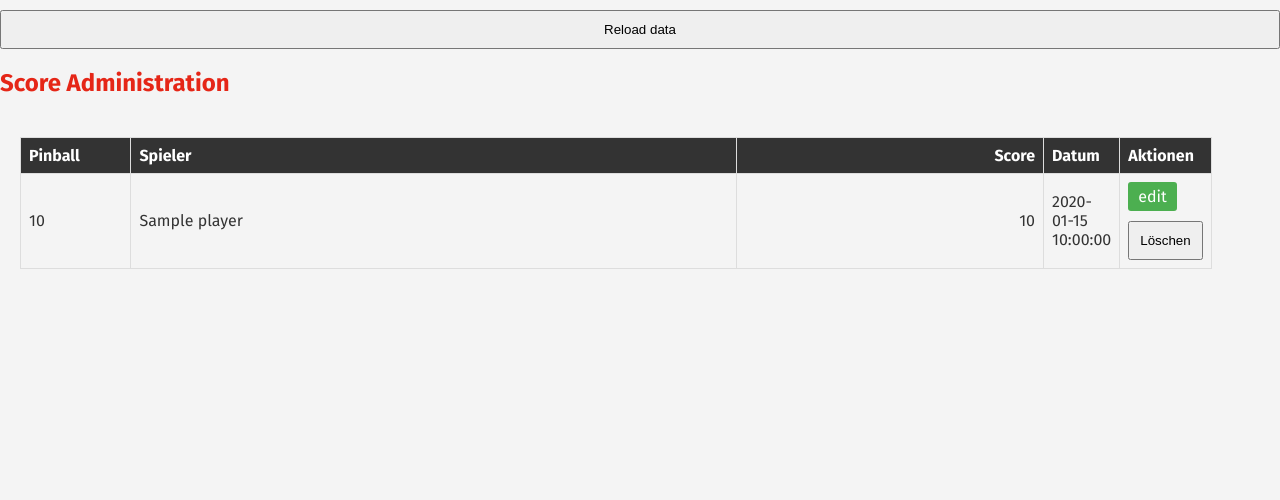
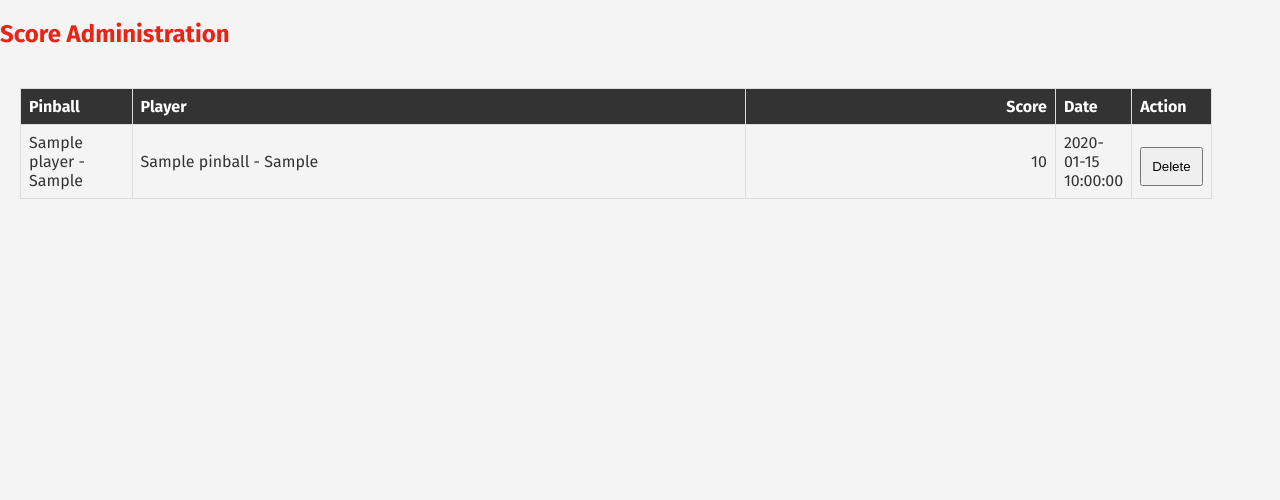
Before and after one commit to fcremer/aixplay, a Flask app: template templates/admin.html in a window 1280 px wide. Shown: the part 54-554 px from the top of the page. Run offline with Flask 3, Linux system fonts and the light colour scheme; the template is opened without the code that fills it: most values are stand-ins (such as "Sample title", 1, 10 or a date in 2020); data that the repository does not hold is empty.

Commit message:
add feature to remove scores in admin mode

```diff
--- a/api.py
+++ b/api.py
@@ -124,14 +124,19 @@ def score_admin():
     scores_display = []
     for score in scores:
         scores_display.append({
-          #  'id': score['id'],  # Nehmen Sie an, dass jede Punktzahl eine eindeutige ID hat
             'player': players.get(score['player_abbreviation'], 'unknown player'),
             'pinball': pinballs.get(score['pinball_abbreviation'], 'Unknown machine'),
+            'pinball_abbreviation': score['pinball_abbreviation'],
             'points': score['points'],
-            'date': score['date']
+            'date': score['date'],
+            'player_abbreviation': score['player_abbreviation']
         })
 
+    # Sortieren der Scores nach Datum absteigend
+    scores_display.sort(key=lambda x: x['date'], reverse=True)
+
     return render_template('admin.html', scores=scores_display)
+
 
 
 @app.route('/bigscreen')
--- a/templates/admin.html
+++ b/templates/admin.html
@@ -24,8 +24,6 @@
             <img src="https://www.aixtraball.de/wp-content/uploads/2014/06/logo1.png" alt="Logo" id="header-logo">
         </div>
     </header>
-
-    <button id="reload-data-button">Reload data</button>
     <h2>Score Administration</h2>
 
     <div class="container">
@@ -33,22 +31,21 @@
             <thead>
                 <tr>
                     <th>Pinball</th>
-                    <th>Spieler</th>
+                    <th>Player</th>
                     <th>Score</th>
-                    <th>Datum</th>
-                    <th>Aktionen</th>
+                    <th>Date</th>
+                    <th>Action</th>
                 </tr>
             </thead>
             <tbody>
                 {% for score in scores %}
                 <tr>
-                    <td>{{ score }}</td>
-                    <td>{{ score.player }}</td>
+                    <td>{{ score.player }} - {{ score.player_abbreviation }}</td>
+                    <td>{{ score.pinball }} - {{ score.pinball_abbreviation }}</td>
                     <td>{{ score.points }}</td>
                     <td>{{ score.date }}</td>
                     <td>
-                        <a href="/edit_score/{{ score.id }}" class="edit-button">edit</a>
-                        <button onclick="deleteScore('{{ score.pinball_abbreviation }}', '{{ score.player_abbreviation }}', {{ score.points }})">Löschen</button>
+                        <button onclick="deleteScore('{{ score.pinball_abbreviation }}', '{{ score.player_abbreviation }}', {{ score.points }})">Delete</button>
                     </td>
                 </tr>
                 {% endfor %}
@@ -57,22 +54,20 @@
     </div>
 
     <script>
-        function deleteScore(pinballAbbreviation, playerAbbreviation, scoreValue) {
+       function deleteScore(pinballAbbreviation, playerAbbreviation, scoreValue) {
             fetch(`/delete_score/${pinballAbbreviation}/${playerAbbreviation}/${scoreValue}`, {
                 method: 'DELETE',
             })
             .then(response => response.json())
             .then(data => {
                 console.log(data);
-                // Aktualisieren Sie die Seite oder entfernen Sie den gelöschten Score aus der Tabelle
+                // Sie könnten hier die Seite neu laden oder den gelöschten Score dynamisch aus der Tabelle entfernen
+                if (data.message === "Score deleted") {
+                    window.location.reload(); // Seite neu laden
+                }
             })
             .catch(error => console.error('Error:', error));
         }
-
-        document.getElementById('reload-data-button').addEventListener('click', function() {
-            loadPlayers();
-            loadData();
-        });
     </script>
 
     <footer id="page-footer">
```
